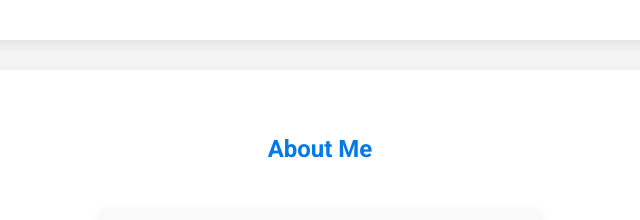
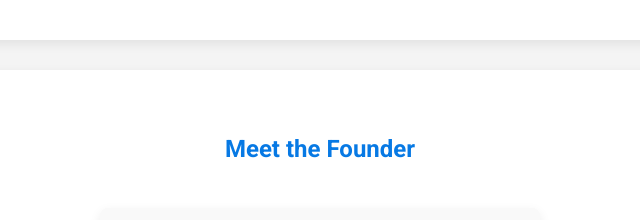
Before and after one commit to aistore-services/aistore-services.github.io, a plain HTML site: page index.html in a window 1280 px wide. Shown: the part 1380-1600 px from the top of the page, without its empty margins (320-960 px from the left). Drawn offline with Linux system fonts and the light colour scheme.

Commit message:
Update index.html

```diff
--- a/index.html
+++ b/index.html
@@ -221,7 +221,7 @@
     </section>
 
     <section id="team">
-      <h2>About Me</h2>
+      <h2>Meet the Founder</h2>
       <div class="team">
         <div class="team-member">
           <img src="https://i.imgur.com/placeholder.jpg" alt="Clément Adandé">
```
